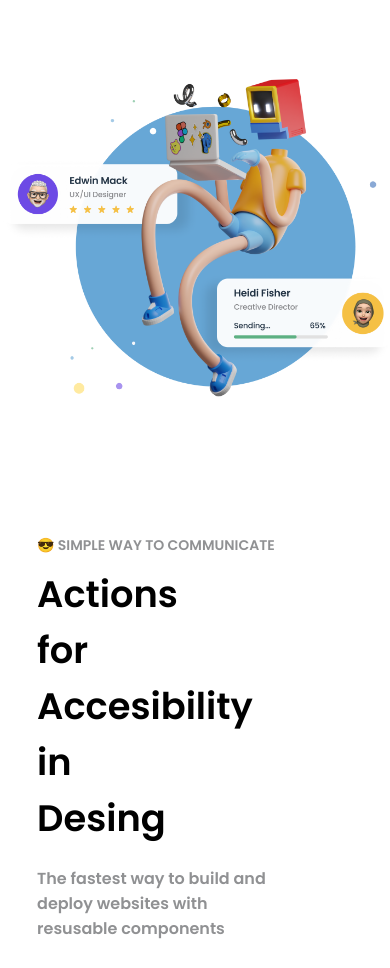
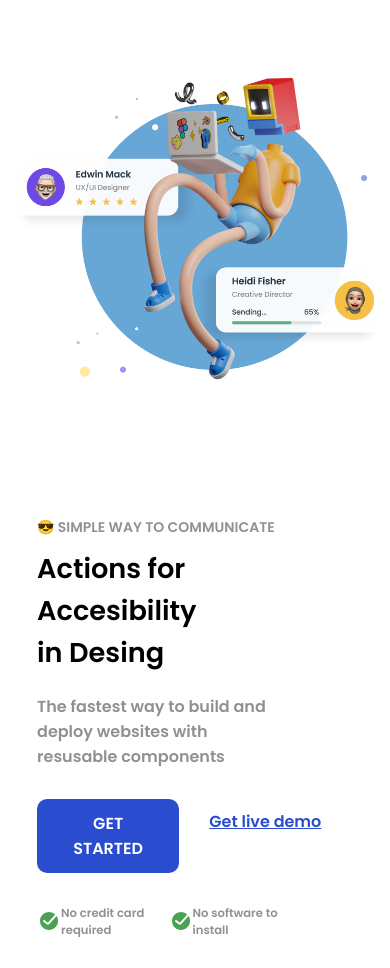
Before and after one commit to MarceBq/simple-homepage, a plain HTML site: page index.html in a window 390 px wide. Shown: the part 82-1050 px from the top of the page. Drawn offline with Linux system fonts and the light colour scheme.

Commit message:
final commit

```diff
--- a/style.css
+++ b/style.css
@@ -397,7 +397,7 @@ h1{
 
     .img-homepage{
         margin: 80px;
-        width: 400px;
+        width: 380px;
     }
 
     aside{
@@ -410,7 +410,7 @@ h1{
 
     #h1-element{
         margin-top: 10px;
-        font-size: 2.3rem;
+        font-size: 1.7rem;
         width: 50%;
     }
 
@@ -422,7 +422,7 @@ h1{
 
     .getters-container{
         margin-top: 30px;
-        width: 80%;
+        width: 90%;
     }
 
     .comments-container{
```
